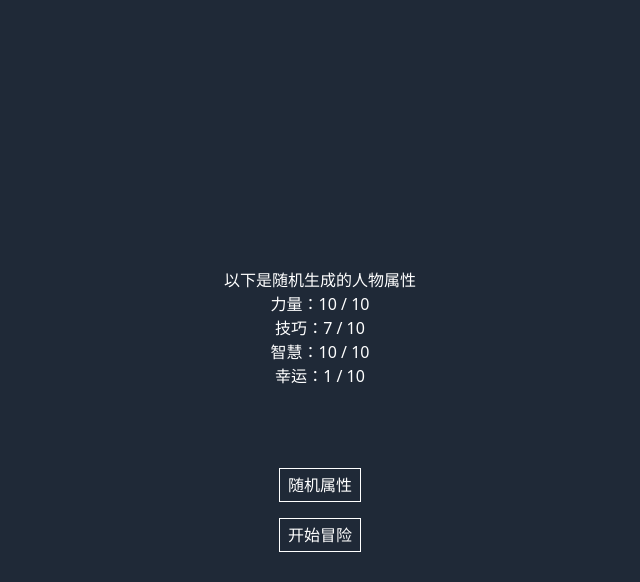
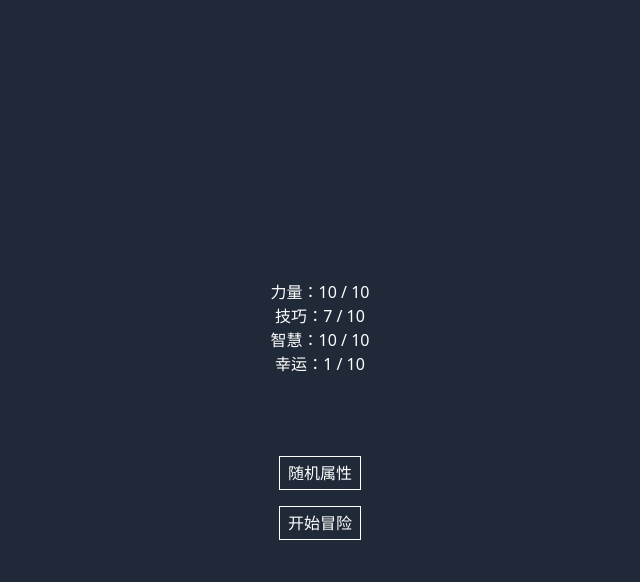
Before and after one commit to mrleidesen/Outext, a React (Vite) app: page / in a window 1280 px wide. Both pictures are taken after a click on the button "开始游戏". Shown: the top 582 px of the page, without its empty margins (320-960 px from the left). Built offline with nearby package versions, Linux system fonts and the light colour scheme.

Commit message:
fix: 新增点击提醒

```diff
--- a/src/Outext.tsx
+++ b/src/Outext.tsx
@@ -17,7 +17,7 @@ export default function Outext() {
 }
 
 const GameMenu = () => {
-  const VERSION = "2.0.4";
+  const VERSION = "2.0.5";
   const [isUserSet, setIsUserSet] = useState(false);
 
   const handleGameStart = () => {
@@ -69,6 +69,7 @@ const GameStart = () => {
     setAttributeCount,
     attributeCount,
   } = useStore();
+  const [msg, setMsg] = useState("");
   const maxValue = 10;
   const userKeys = Object.keys(user) as TLimitType[];
   const typeMap: { [key in TLimitType]: string } = {
@@ -103,13 +104,21 @@ const GameStart = () => {
 
   // 玩家自己随机属性
   const handleRandom = () => {
+    const count = attributeCount + 1;
     initUser();
-    setAttributeCount(attributeCount + 1);
+    setAttributeCount(count);
+    if (count >= 30 && count < 50) {
+      setMsg(`你已经随机了${count}次了，休息一下吧`);
+    } else if (count >= 50 && count < 100) {
+      setMsg(`你已经刷了${count}次了，真刷不到想要的就放弃吧`);
+    } else if (count >= 100) {
+      setMsg(`你已经刷了${count}次了，求求你了，别刷了！刷不到了！`);
+    }
   };
 
   return (
-    <div className="flex flex-col mx-auto h-full justify-center items-center pt-5">
-      <p>以下是随机生成的人物属性</p>
+    <div className="flex flex-col mx-auto text-center h-full justify-center items-center pt-5">
+      {msg && <p>{msg}</p>}
       {userKeys.map((key) => (
         <p key={key}>
           <span>{typeMap[key]}：</span>
--- a/src/components/Button.tsx
+++ b/src/components/Button.tsx
@@ -3,11 +3,13 @@ import React from "react";
 export const Button: React.FC<{
   className?: string;
   onClick?: React.MouseEventHandler<HTMLButtonElement>;
-}> = ({ children, className, onClick }) => {
+  disabled?: boolean;
+}> = ({ children, className, onClick, disabled }) => {
   return (
     <button
       className={`border border-white px-2 py-1 ${className}`}
       onClick={onClick}
+      disabled={disabled}
     >
       {children}
     </button>
```
